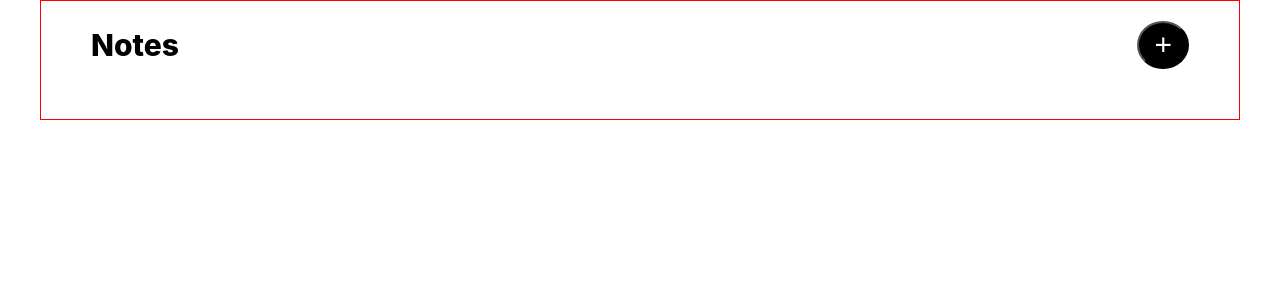
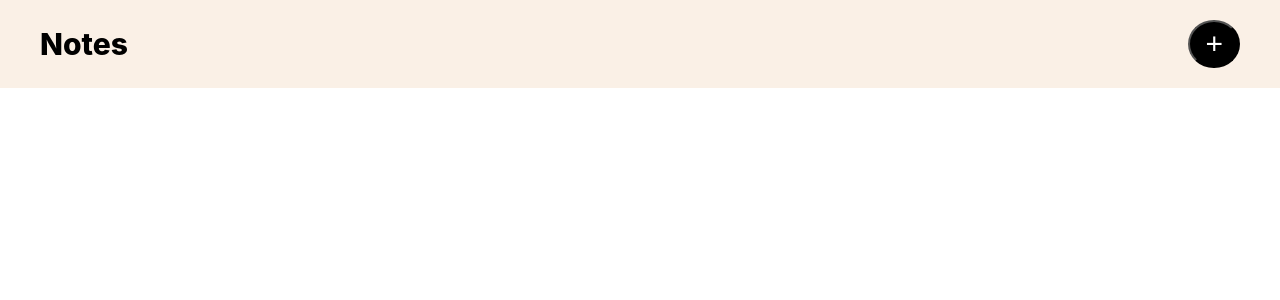
Before and after one commit to Mennatallah-Hisham/Notes-App---Vue, a Vue app: page / in a window 1280 px wide. Shown: the top 300 px of the page. Built offline with nearby package versions, Linux system fonts and the light colour scheme.

Commit message:
header style

```diff
--- a/src/App.vue
+++ b/src/App.vue
@@ -43,10 +43,10 @@ toggleModal();
 
   <main>
 <Form v-if="openModal" :closeModal="toggleModal"  @createNote="addNote"/>
-
+<Header :btnHandler="toggleModal"></Header>
 
     <div class="container">
-<Header :btnHandler="toggleModal"></Header>
+
 
       <section
   class="cards-container">
@@ -70,7 +70,7 @@ main{
   max-width: 1200px;
   margin-inline: auto;
   padding:2rem 5rem;
-  border:1px solid red;
+
 }
 
 
--- a/src/components/Header.vue
+++ b/src/components/Header.vue
@@ -5,16 +5,27 @@
 </script>
 <template>
     <header>
+        <div class="header-cont">
+
+
         <h1>Notes</h1>
         <button class="btn-add" @click="btnHandler">+</button>
+    </div>
       </header>
 </template>
 
 <style scoped>
 header{
+    padding:2rem 0;
+
+
+    background-color: #faf0e6;
+  }
+  .header-cont{
+    max-width: 1200px;
+    margin-inline: auto;
     display: flex;
     justify-content: space-between;
-    margin-bottom: 3rem;
   }
   h1{
     font-weight: 800;
```
